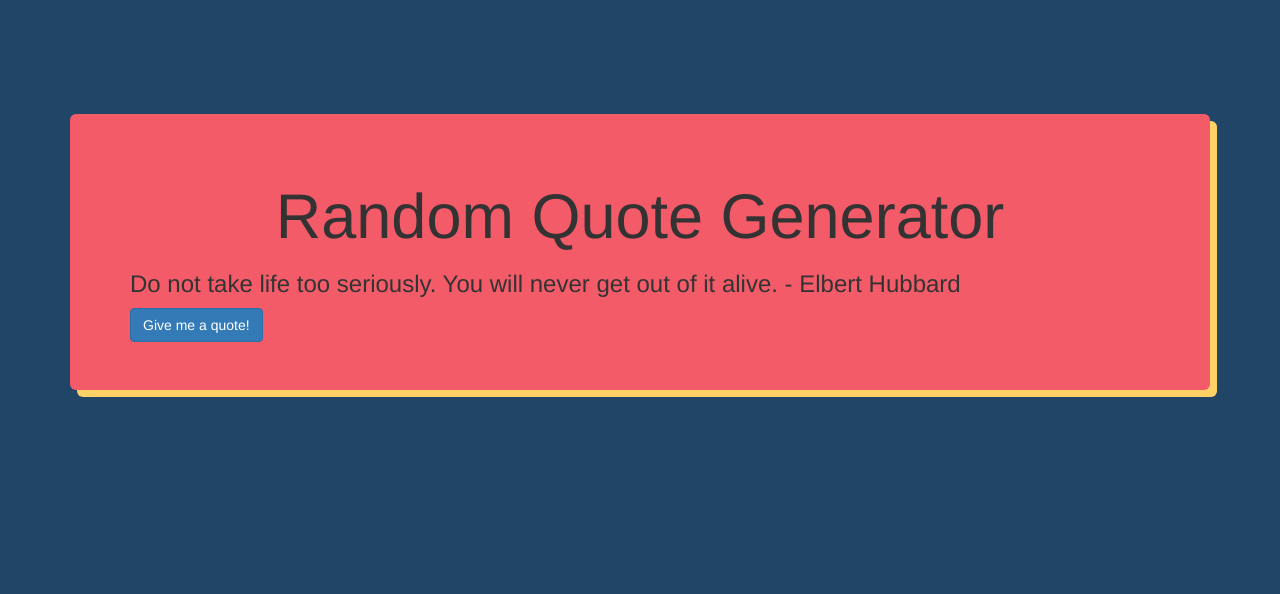
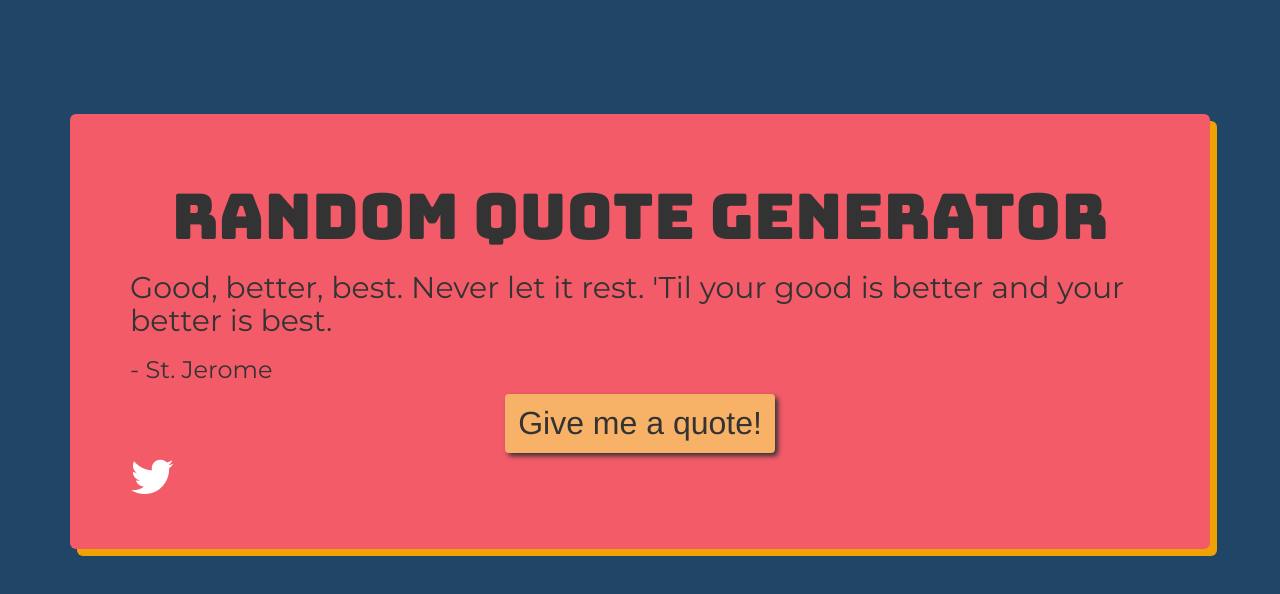
Before and after one commit to JonCosta/random-quote-generator, a plain HTML site: page index.html in a window 1280 px wide. Drawn offline with nearby package versions, Linux system fonts and the light colour scheme.

Commit message:
- Added button to share quote with Twitter. - Added font family. - Adjusted button position and style.

```diff
--- a/assets/css/main.scss
+++ b/assets/css/main.scss
@@ -1,21 +1,55 @@
 $bg-color: #204566;
 $jumbo-color: #F45B69;
-$roundness: 50%;
+$jumbo-shadow-color: #F0A202;
+$quote-btn-color: #F7B267;
+
+$quote-font: 'Montserrat', sans-serif;
+$title-font: 'Bungee', cursive;
 
 body {
     background-color: $bg-color;
 }
 
 #title {
+    font-family: $title-font;
     text-align: center;
 }
 
 #quoteJumbo {
     background-color: $jumbo-color;
-    box-shadow: 7px 7px #FFD166;
+    box-shadow: 7px 7px $jumbo-shadow-color;
     margin-top: 10%;
 }
 
 #quoteBtn {
-    margin: 0 auto;
+    background-color: $quote-btn-color;
+    box-shadow: 3px 3px 5px;
+    display: block;
+    font-size: 4vh;
+    margin-left: auto;
+    margin-right: auto;
+
 }
+
+#quoteBtn:hover {
+    background-color: #f7b974;
+}
+
+#quoteBtn:active {
+    border: 0;
+}
+
+
+#quote {
+    h2, h3 {
+        font-family: $quote-font;
+    }
+}
+
+.my-twitter {
+    i {
+        color: white;
+        font-size: 6vh;
+        text-align: center;
+    }
+}
--- a/assets/js/quotes.json
+++ b/assets/js/quotes.json
@@ -57,8 +57,12 @@
             "author": "Albert Einstein"
         },
         {
-             "phrase": "Yesterday is history. Tomorrow is a mystery... But today is a gift. That is why it's called Present",
+             "phrase": "Yesterday is history. Tomorrow is a mystery... But today is a gift. That is why it's called Present.",
              "author": "Master Oogway"
+        },
+        {
+            "phrase": "Carry out a random act of kindness, with no expectation of reward, safe in the knowledge that one day someone might do the same for you.",
+            "author": "Princess Diana"
         }
     ]
 }
--- a/assets/js/script.js
+++ b/assets/js/script.js
@@ -1,4 +1,6 @@
 $(function() {
+
+    $('[data-toggle="tooltip"]').tooltip();
 
     // Generates when the the page is loaded
     randomQuote();
@@ -12,7 +14,9 @@ $(function() {
         $.getJSON("./assets/js/quotes.json", function(data) {
             var id = Math.floor((Math.random() * data.quotes.length));
             var quote = data.quotes[id];
-            $("#quote > h3").html(quote.phrase + " - "+ quote.author);
+            $("#quote > h2").html(quote.phrase);
+            $("#quote > h3").html("- "+ quote.author);
+            $(".my-twitter").attr("href", "https://twitter.com/intent/tweet?text="+ (quote.phrase+ ' - ' + quote.author).replace(' ', '%20'));
         })
     }
 
--- a/index.html
+++ b/index.html
@@ -5,6 +5,8 @@
         <meta http-equiv="X-UA-Compatible" content="IE=edge">
         <meta name="viewport" content="width=device-width, initial-scale=1">
         <link rel="stylesheet" href="https://maxcdn.bootstrapcdn.com/bootstrap/3.3.7/css/bootstrap.min.css">
+        <link rel="stylesheet" href="https://cdnjs.cloudflare.com/ajax/libs/font-awesome/4.7.0/css/font-awesome.min.css">
+        <link href="https://fonts.googleapis.com/css?family=Bungee|Montserrat" rel="stylesheet">
         <link rel="stylesheet" href="./assets/css/main.css">
         <title>Random Quote Generator</title>
     </head>
@@ -14,9 +16,17 @@
             <div class="jumbotron" id="quoteJumbo">
                 <h1 id="title">Random Quote Generator</h1>
                 <div id="quote">
-                    <h3>"One day I will hold a beautiful quote..." - Mr. Quote Holder.</h3>
+                    <h2>"One day I will hold a beautiful quote..."</h3>
+                    <h3>Mr. Quote Holder</h4>
                 </div>
-                <button id="quoteBtn" class="btn btn-primary">Give me a quote!</button>
+
+                <button id="quoteBtn" class="btn">Give me a quote!</button>
+
+                <a href="https://twitter.com/intent/tweet" class="twitter-share-button my-twitter"
+                target="_blank" data-toggle="tooltip" title="Share with Twitter!">
+                    <i class="fa fa-twitter" aria-hidden="true"></i>
+                </a>
+
             </div>
         </div>
 
```
Also changed, not shown: assets/css/main.css, 1 other file.
